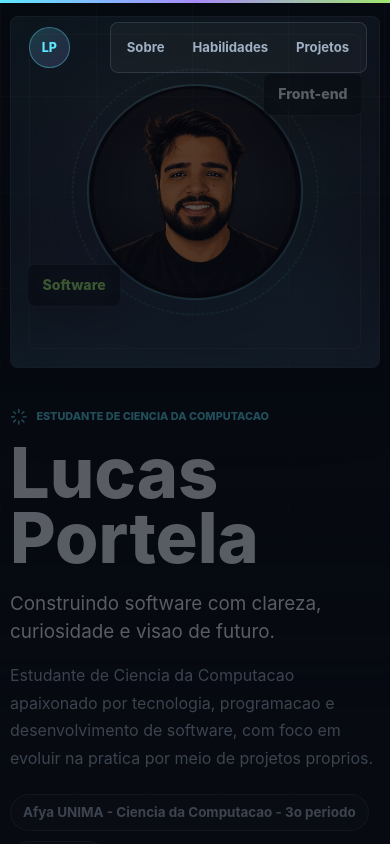
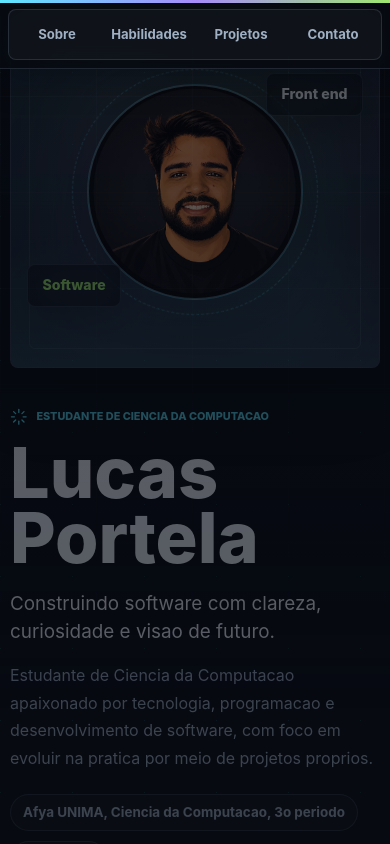
Before and after one commit to portelav/portfolio, a React (Vite) app: page / in a window 390 px wide. Shown: the top 844 px of the page. Built offline with nearby package versions, Linux system fonts and the light colour scheme.

Commit message:
Refine navigation and WhatsApp contact

```diff
--- a/src/App.tsx
+++ b/src/App.tsx
@@ -1,4 +1,4 @@
-import { FormEvent, useEffect, useMemo, useState } from "react";
+import { FormEvent, useEffect, useState } from "react";
 import {
   motion,
   useReducedMotion,
@@ -9,7 +9,7 @@ import {
 import { navItems, profile, projects, skills, stats } from "./content";
 import avatarLucas from "./assets/avatar-lucas.jpeg";
 
-type IconName = "github" | "linkedin" | "mail" | "arrow" | "code" | "spark";
+type IconName = "github" | "linkedin" | "mail" | "phone" | "arrow" | "code" | "spark";
 
 const iconPaths: Record<IconName, string[]> = {
   github: [
@@ -24,6 +24,9 @@ const iconPaths: Record<IconName, string[]> = {
   mail: [
     "M4 4h16c1.1 0 2 .9 2 2v12c0 1.1-.9 2-2 2H4c-1.1 0-2-.9-2-2V6c0-1.1.9-2 2-2Z",
     "m22 6-10 7L2 6",
+  ],
+  phone: [
+    "M22 16.9v3a2 2 0 0 1-2.2 2 19.8 19.8 0 0 1-8.6-3.1 19.5 19.5 0 0 1-6-6A19.8 19.8 0 0 1 2.1 4.2 2 2 0 0 1 4.1 2h3a2 2 0 0 1 2 1.7c.1.9.3 1.7.6 2.5a2 2 0 0 1-.4 2.1L8 9.6a16 16 0 0 0 6.4 6.4l1.3-1.3a2 2 0 0 1 2.1-.4c.8.3 1.6.5 2.5.6a2 2 0 0 1 1.7 2Z",
   ],
   arrow: ["M5 12h14", "m13 5 7 7-7 7"],
   code: ["m16 18 6-6-6-6", "m8 6-6 6 6 6"],
@@ -64,7 +67,7 @@ function SectionReveal({
 
 export default function App() {
   const [isScrolled, setIsScrolled] = useState(false);
-  const [formStatus, setFormStatus] = useState("Enviar mensagem");
+  const [formStatus, setFormStatus] = useState("Enviar pelo WhatsApp");
   const shouldReduceMotion = useReducedMotion();
   const { scrollYProgress } = useScroll();
   const smoothProgress = useSpring(scrollYProgress, {
@@ -75,15 +78,6 @@ export default function App() {
   const heroY = useTransform(smoothProgress, [0, 0.35], [0, -90]);
   const heroOpacity = useTransform(smoothProgress, [0, 0.35], [1, 0.35]);
 
-  const mailto = useMemo(() => {
-    const params = new URLSearchParams({
-      subject: "Contato pelo portfolio",
-      body: "Ola Lucas, vi seu portfolio e gostaria de conversar.",
-    });
-
-    return `mailto:${profile.email}?${params.toString()}`;
-  }, []);
-
   useEffect(() => {
     const onScroll = () => setIsScrolled(window.scrollY > 20);
     onScroll();
@@ -93,9 +87,23 @@ export default function App() {
 
   function handleSubmit(event: FormEvent<HTMLFormElement>) {
     event.preventDefault();
-    setFormStatus("Abrindo email...");
-    window.location.href = mailto;
-    window.setTimeout(() => setFormStatus("Enviar mensagem"), 1400);
+    const formData = new FormData(event.currentTarget);
+    const name = String(formData.get("name") || "").trim();
+    const email = String(formData.get("email") || "").trim();
+    const message = String(formData.get("message") || "").trim();
+    const text = [
+      "Ola Lucas, vi seu portfolio e gostaria de conversar.",
+      name ? `Nome: ${name}` : "",
+      email ? `Email: ${email}` : "",
+      message ? `Mensagem: ${message}` : "",
+    ]
+      .filter(Boolean)
+      .join("\n");
+    const params = new URLSearchParams({ text });
+
+    setFormStatus("Abrindo WhatsApp...");
+    window.open(`https://wa.me/${profile.whatsappNumber}?${params.toString()}`, "_blank", "noreferrer");
+    window.setTimeout(() => setFormStatus("Enviar pelo WhatsApp"), 1400);
   }
 
   return (
@@ -103,11 +111,6 @@ export default function App() {
       <motion.div className="scroll-progress" style={{ scaleX: smoothProgress }} />
 
       <header className={`navbar ${isScrolled ? "navbar--scrolled" : ""}`}>
-        <a className="brand" href="#inicio" aria-label="Voltar ao inicio">
-          <span className="brand__mark">LP</span>
-          <span>Lucas Portela</span>
-        </a>
-
         <nav aria-label="Navegacao principal">
           {navItems.map((item) => (
             <a key={item.href} href={item.href}>
@@ -160,7 +163,7 @@ export default function App() {
                 <img src={avatarLucas} alt="Avatar ilustrado de Lucas Portela" />
                 <span className="avatar__ring" />
               </div>
-              <div className="floating-chip floating-chip--top">Front-end</div>
+              <div className="floating-chip floating-chip--top">Front end</div>
               <div className="floating-chip floating-chip--bottom">Software</div>
             </div>
           </div>
@@ -259,22 +262,38 @@ export default function App() {
             <p className="eyebrow">Contato</p>
             <h2 id="contact-title">Vamos conversar sobre tecnologia?</h2>
             <p>
-              Para contatos academicos, oportunidades ou feedback sobre projetos, use os links
-              abaixo ou envie uma mensagem pelo formulario. Atualmente em {profile.location}.
+              Para contatos academicos, oportunidades ou feedback sobre projetos, preencha o
+              formulario para montar uma mensagem no WhatsApp. Atualmente em {profile.location}.
             </p>
             <div className="contact-links">
-              <a href={`mailto:${profile.email}`}>
+              <div className="contact-card contact-card--static">
                 <Icon name="mail" />
-                {profile.email}
+                <span>
+                  <strong>Email</strong>
+                  <span>{profile.email}</span>
+                </span>
+              </div>
+              <a className="contact-card" href={`https://wa.me/${profile.whatsappNumber}`} target="_blank" rel="noreferrer">
+                <Icon name="phone" />
+                <span>
+                  <strong>WhatsApp</strong>
+                  <span>{profile.phone}</span>
+                </span>
               </a>
-              <a href={profile.github} target="_blank" rel="noreferrer">
+              <a className="contact-card" href={profile.github} target="_blank" rel="noreferrer">
                 <Icon name="github" />
-                GitHub
+                <span>
+                  <strong>GitHub</strong>
+                  <span>portelav</span>
+                </span>
               </a>
               {profile.linkedin ? (
-                <a href={profile.linkedin} target="_blank" rel="noreferrer">
+                <a className="contact-card" href={profile.linkedin} target="_blank" rel="noreferrer">
                   <Icon name="linkedin" />
-                  LinkedIn
+                  <span>
+                    <strong>LinkedIn</strong>
+                    <span>Perfil profissional</span>
+                  </span>
                 </a>
               ) : null}
             </div>
@@ -295,7 +314,7 @@ export default function App() {
               <textarea name="message" placeholder="Escreva sua mensagem" rows={4} />
             </label>
             <button className="button button--primary" type="submit">
-              <Icon name="mail" />
+              <Icon name="phone" />
               {formStatus}
             </button>
           </form>
--- a/src/content.ts
+++ b/src/content.ts
@@ -4,13 +4,15 @@ export const profile = {
   tagline: "Construindo software com clareza, curiosidade e visao de futuro.",
   description:
     "Estudante de Ciencia da Computacao apaixonado por tecnologia, programacao e desenvolvimento de software, com foco em evoluir na pratica por meio de projetos proprios.",
-  education: "Afya UNIMA - Ciencia da Computacao - 3o periodo",
+  education: "Afya UNIMA, Ciencia da Computacao, 3o periodo",
   location: "Maceio/AL",
   about:
     "Sou estudante de Ciencia da Computacao na Afya UNIMA e tenho grande interesse por tecnologia, programacao e desenvolvimento de software. Atualmente aprofundo meus conhecimentos em desenvolvimento web e Python, criando projetos proprios para transformar estudo em pratica e evoluir minhas habilidades tecnicas.",
   aboutComplement:
     "Busco aprender constantemente, desenvolver uma base solida em logica e boas praticas, e crescer profissionalmente na area de tecnologia com projetos bem organizados, funcionais e pensados para pessoas.",
   email: "lucasportelav@gmail.com",
+  phone: "+55 82 99617 6726",
+  whatsappNumber: "5582996176726",
   github: "https://github.com/portelav/",
   linkedin: "",
 };
--- a/src/styles.css
+++ b/src/styles.css
@@ -103,66 +103,43 @@ button {
 
 .navbar {
   position: fixed;
-  inset: 1rem clamp(1rem, 4vw, 2rem) auto;
+  inset: 0 0 auto;
   z-index: 50;
-  display: flex;
+  display: grid;
   align-items: center;
-  justify-content: space-between;
-  gap: 1rem;
-  width: min(calc(100% - 2rem), var(--container));
-  min-height: 4rem;
-  margin-inline: auto;
-  padding: 0.55rem 0.65rem;
-  border: 1px solid transparent;
-  border-radius: var(--radius);
+  width: 100%;
+  min-height: 4.25rem;
+  padding: 0.55rem clamp(0.75rem, 4vw, 2rem);
+  border-bottom: 1px solid var(--line);
+  background: rgba(7, 10, 17, 0.9);
+  box-shadow: 0 12px 34px rgba(0, 0, 0, 0.22);
+  backdrop-filter: blur(18px);
   transition:
     background-color 220ms ease,
     border-color 220ms ease,
-    box-shadow 220ms ease,
-    backdrop-filter 220ms ease;
+    box-shadow 220ms ease;
 }
 
 .navbar--scrolled {
-  background: rgba(7, 10, 17, 0.74);
-  border-color: var(--line);
-  box-shadow: 0 18px 52px rgba(0, 0, 0, 0.28);
-  backdrop-filter: blur(18px);
+  background: rgba(7, 10, 17, 0.96);
+  box-shadow: 0 18px 52px rgba(0, 0, 0, 0.34);
 }
 
-.brand,
 .navbar nav,
 .navbar nav a,
 .button,
 .project-link,
-.contact-links a {
+.contact-card {
   display: inline-flex;
   align-items: center;
 }
 
-.brand {
-  gap: 0.7rem;
-  min-height: 2.75rem;
-  padding-inline: 0.35rem 0.8rem;
-  color: var(--text);
-  font-size: 0.94rem;
-  font-weight: 760;
-}
-
-.brand__mark {
+.navbar nav {
   display: grid;
-  width: 2.55rem;
-  height: 2.55rem;
-  place-items: center;
-  border: 1px solid var(--line-strong);
-  border-radius: 50%;
-  background: linear-gradient(135deg, rgba(94, 231, 255, 0.18), rgba(167, 139, 250, 0.16));
-  color: var(--blue);
-  font-size: 0.78rem;
-  font-weight: 800;
-}
-
-.navbar nav {
+  grid-template-columns: repeat(4, minmax(0, 1fr));
   gap: 0.25rem;
+  width: min(100%, var(--container));
+  margin-inline: auto;
   padding: 0.25rem;
   border: 1px solid var(--line);
   border-radius: var(--radius);
@@ -170,12 +147,14 @@ button {
 }
 
 .navbar nav a {
+  justify-content: center;
   min-height: 2.55rem;
   padding-inline: 0.9rem;
   border-radius: 6px;
   color: var(--muted);
   font-size: 0.88rem;
   font-weight: 680;
+  text-align: center;
   transition:
     color 180ms ease,
     background-color 180ms ease;
@@ -336,8 +315,8 @@ h3 {
 .project-card:hover,
 .project-card:focus-within,
 .skill-card:hover,
-.contact-links a:hover,
-.contact-links a:focus-visible {
+.contact-card[href]:hover,
+.contact-card[href]:focus-visible {
   transform: translateY(-2px);
 }
 
@@ -759,16 +738,16 @@ h3 {
 }
 
 .contact-links {
-  display: flex;
-  flex-wrap: wrap;
+  display: grid;
+  grid-template-columns: repeat(2, minmax(0, 1fr));
   gap: 0.75rem;
   margin-top: 1.5rem;
 }
 
-.contact-links a {
+.contact-card {
   gap: 0.5rem;
-  min-height: 2.85rem;
-  padding: 0.65rem 0.85rem;
+  min-height: 4.25rem;
+  padding: 0.8rem 0.9rem;
   border: 1px solid var(--line);
   border-radius: var(--radius);
   color: var(--muted);
@@ -779,11 +758,33 @@ h3 {
     background-color 180ms ease;
 }
 
-.contact-links a:hover,
-.contact-links a:focus-visible {
+.contact-card[href]:hover,
+.contact-card[href]:focus-visible {
+  transform: translateY(-2px);
   border-color: var(--line-strong);
   background: rgba(94, 231, 255, 0.08);
   color: var(--text);
+}
+
+.contact-card--static {
+  cursor: text;
+  user-select: text;
+}
+
+.contact-card > span {
+  display: grid;
+  min-width: 0;
+  gap: 0.18rem;
+}
+
+.contact-card strong {
+  color: var(--text);
+  font-size: 0.82rem;
+}
+
+.contact-card span span {
+  overflow-wrap: anywhere;
+  font-size: 0.86rem;
 }
 
 .contact-form {
@@ -832,11 +833,10 @@ h3 {
   box-shadow: 0 0 0 4px rgba(94, 231, 255, 0.08);
 }
 
-.brand:focus-visible,
 .navbar nav a:focus-visible,
 .button:focus-visible,
 .project-link:focus-visible,
-.contact-links a:focus-visible {
+.contact-card[href]:focus-visible {
   outline: 3px solid rgba(94, 231, 255, 0.32);
   outline-offset: 4px;
 }
@@ -878,16 +878,14 @@ h3 {
 
 @media (max-width: 720px) {
   .navbar {
-    inset: 0.75rem 0.75rem auto;
-    width: calc(100% - 1.5rem);
-  }
-
-  .brand {
-    font-size: 0;
+    inset: 0 0 auto;
+    width: 100%;
+    padding-inline: 0.5rem;
   }
 
   .navbar nav {
-    max-width: calc(100vw - 5.7rem);
+    width: 100%;
+    max-width: 100%;
     overflow-x: auto;
     scrollbar-width: none;
   }
@@ -947,6 +945,7 @@ h3 {
 
   .contact-links {
     display: grid;
+    grid-template-columns: 1fr;
   }
 }
 
```
Also changed, not shown: 1 other file (tests, documents, lock files or other folders).
